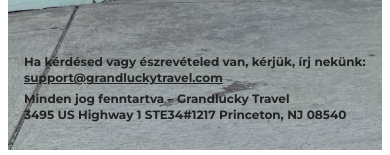
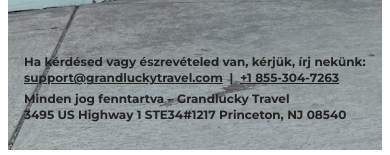
Before and after one commit to Runnerrander/grandlucky-quiz, a Next.js app: page /vivko in a window 390 px wide. Shown: the part 702-857 px from the top of the page. Built offline with nearby package versions, Linux system fonts and the light colour scheme.

Commit message:
Update vivko.js
Add support phone link to Vivko footer (+1 855-304-7263)

```diff
--- a/pages/vivko.js
+++ b/pages/vivko.js
@@ -254,6 +254,13 @@ export default function Vivko() {
             {F.contact}
             <a href="mailto:support@grandluckytravel.com">
               support@grandluckytravel.com
+            </a>
+            <span> &nbsp;|&nbsp; </span>
+            <a
+              href="tel:+18553047263"
+              aria-label={lang === "hu" ? "Hívás: GrandLucky Travel ügyfélszolgálat" : "Call: GrandLucky Travel support"}
+            >
+              +1 855-304-7263
             </a>
           </p>
           <p className="rights">
```
